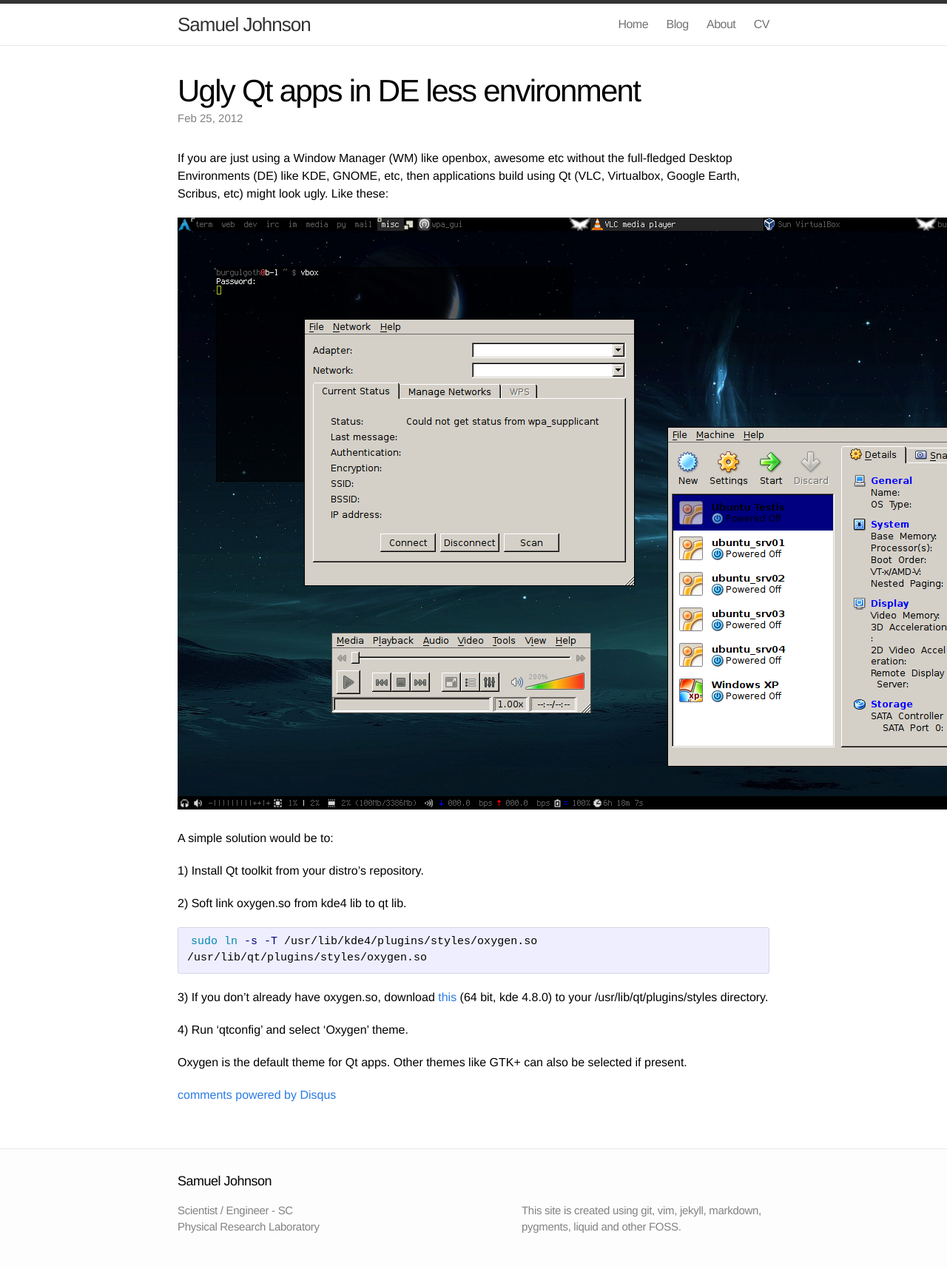
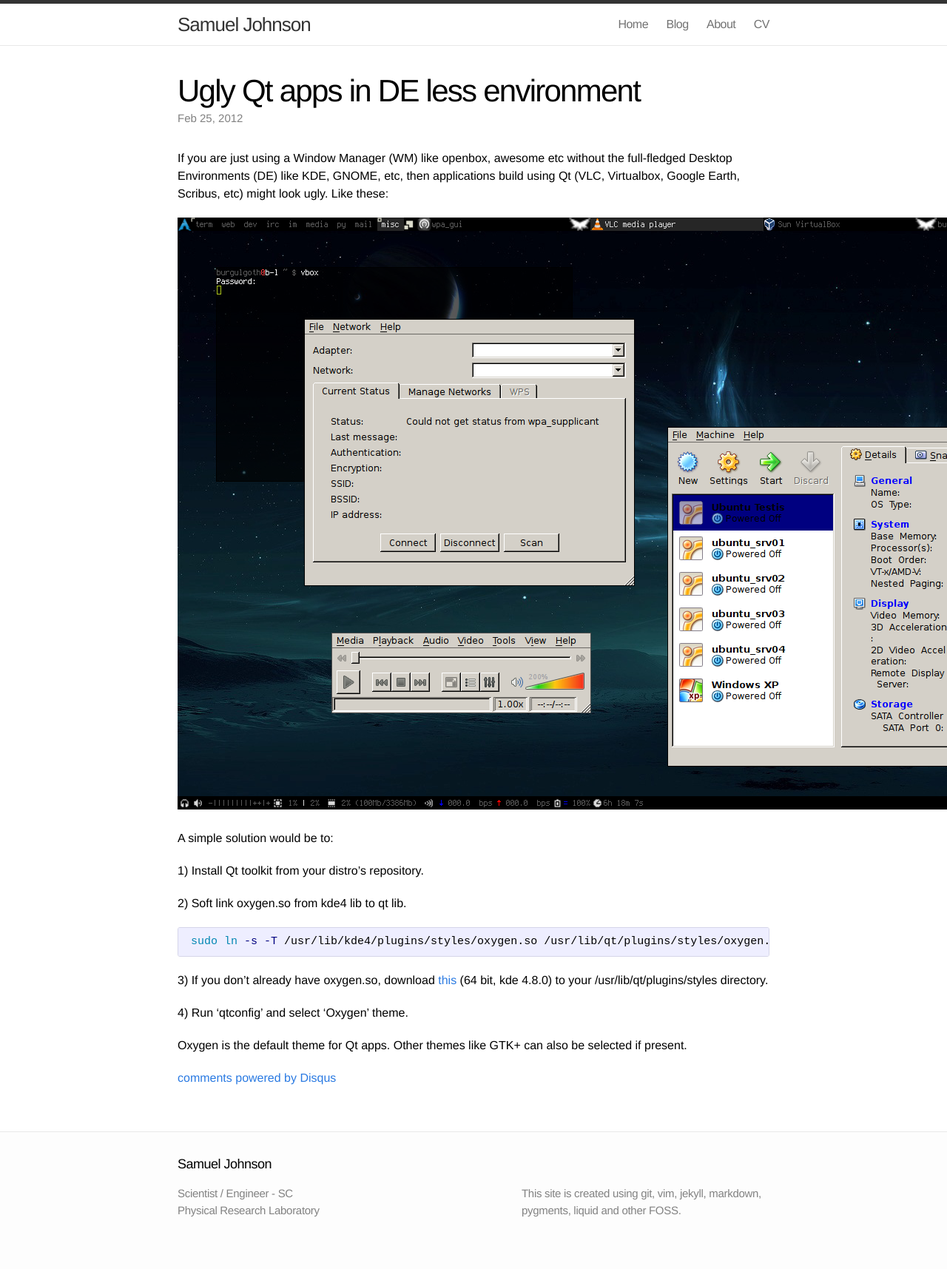
Before and after one commit to samueljohnson/samueljohnson.github.io.archive, a Jekyll site: the page built from _posts/2012-02-25-Ugly-Qt-Apps-in-DE-less-Environment.markdown, in a window 1280 px wide. Shown: the whole page at 74% size. Built offline with Jekyll 4.4.1, drawn with Linux system fonts in a browser that asks for light colours; comment, search, counter and statistics services are not loaded; after the commit the page ends 1692 px from its top, so only the background shows below that.

Commit message:
Fixed horizontal scroll in code blocks

```diff
--- a/assets/css/main.css
+++ b/assets/css/main.css
@@ -226,7 +226,7 @@
 .post-content ol { padding-left: 20px; }
 
 pre {
-	  white-space: pre-wrap;
+	  white-space: pre; overflow: auto; width:inherit; word-wrap: normal
 }
 
 pre, pre > code {
```
